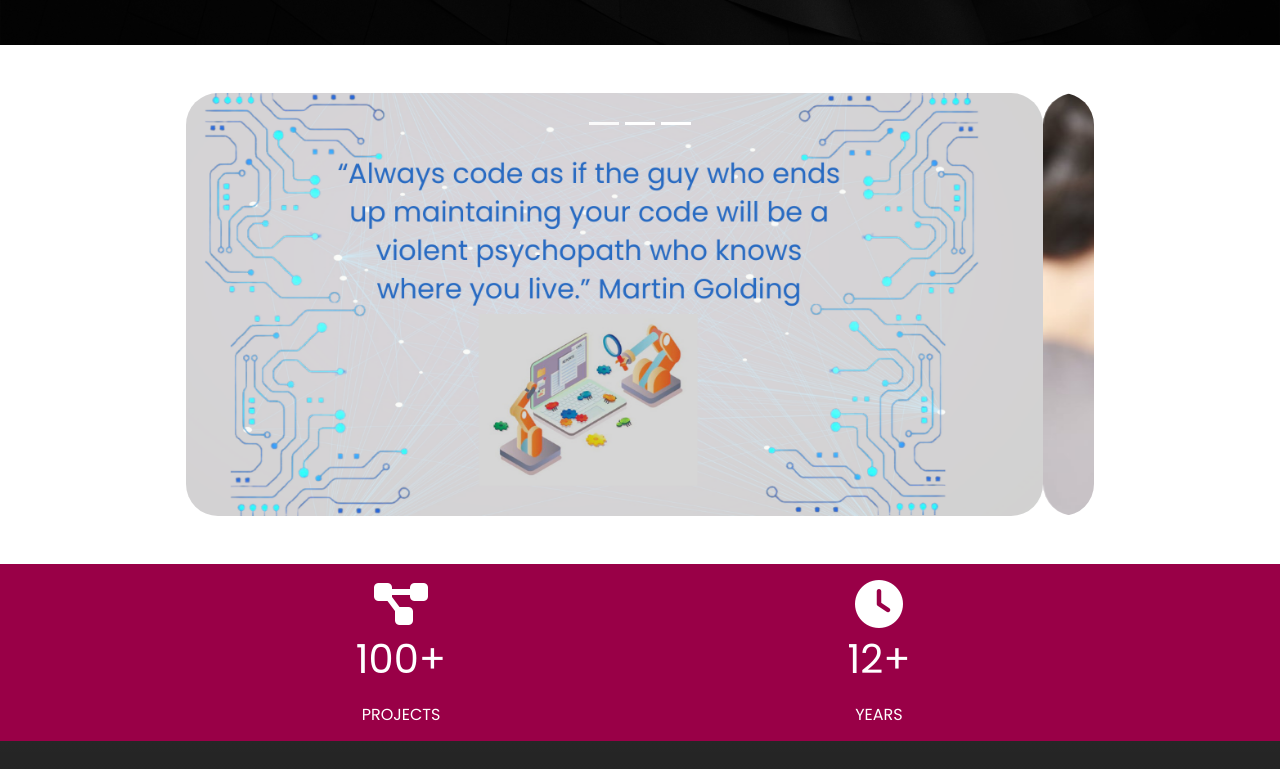
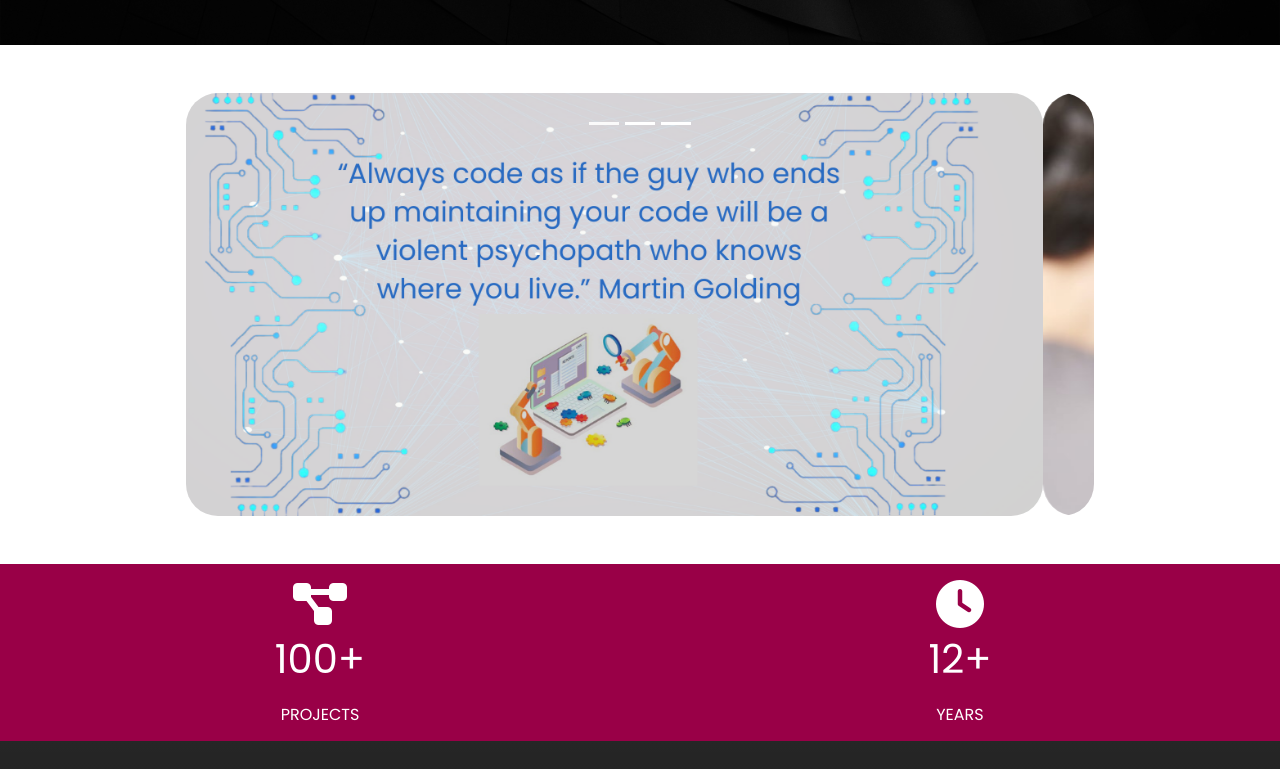
Before and after one commit to AmexTevz/personal_website, a website: page index.html in a window 1280 px wide. Shown: the part 4251-5020 px from the top of the page. Drawn offline with nearby package versions, Linux system fonts and the light colour scheme.

Commit message:
test_4.6

```diff
--- a/index.html
+++ b/index.html
@@ -426,7 +426,7 @@
             </section>
 
 
-  <section id="carousel-id" class="carousel-section my-5" style="background: white;">
+  <section id="carousel-id" class="carousel-section py-5" style="background: white;">
     <div class="container position-relative">
       <div class="row">
       <div class="col-12">
@@ -469,7 +469,7 @@
 
     <!-- Stats -->
     <section class="statss py-2 text-bg-secondary">
-      <div class="container">
+      <!-- <div class="container"> -->
         <div class="row g-0">
           <div class="col-md-6">
             <div class="stat text-center ">
@@ -486,7 +486,7 @@
             </div>
           </div>
         </div>
-      </div>
+      <!-- </div> -->
     </section>
 
     <!-- Contact -->
```
Also changed, not shown: 1 other file.
